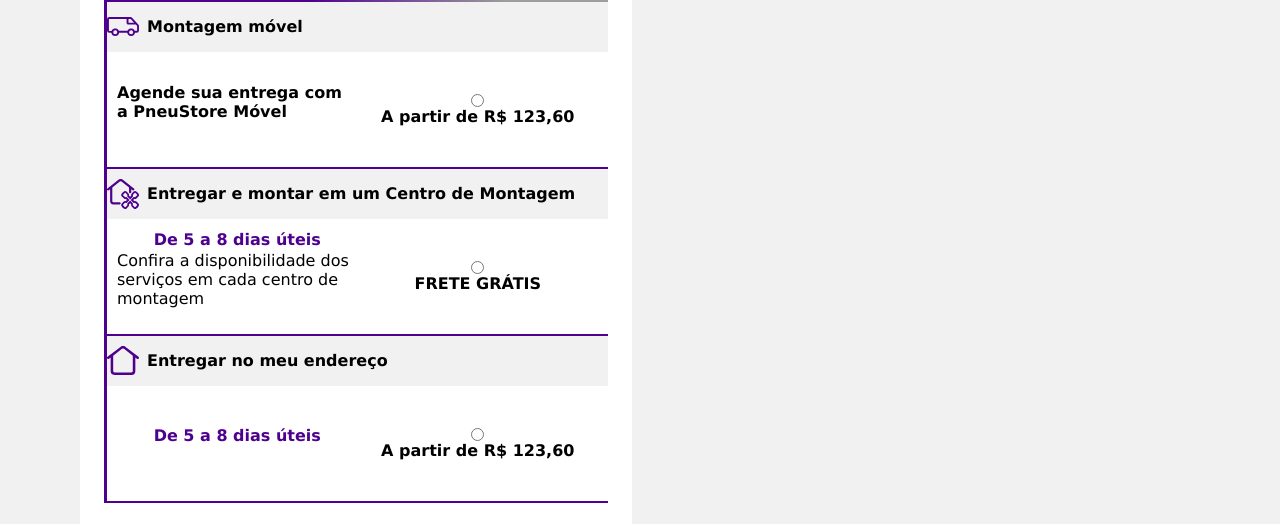
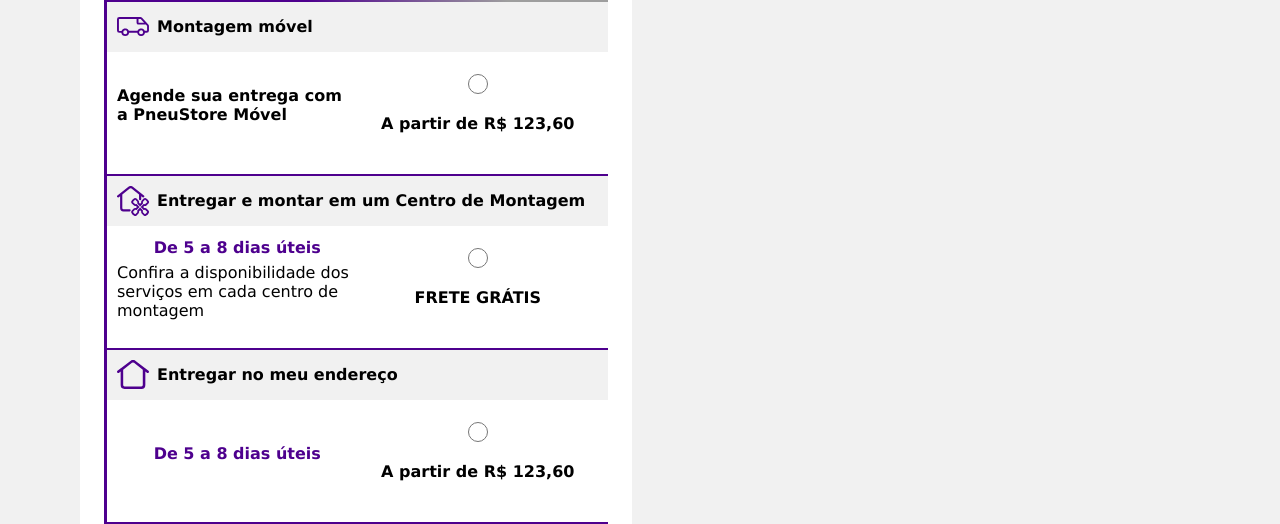
Before and after one commit to PriscilaRoza/ProjetoPneuStore, a React (Create React App) app: page / in a window 1280 px wide. Shown: the part 691-1215 px from the top of the page. Built offline with nearby package versions, Linux system fonts and the light colour scheme; no server answers; grey boxes are pictures that could not be loaded.

Commit message:
(fix):CardServices

```diff
--- a/src/components/CardServices.jsx
+++ b/src/components/CardServices.jsx
@@ -9,6 +9,7 @@ export default function CardServices() {
     return(
         <StyleCard>
             <StyleCardServices>
+                <form>
                     <div className="service__title">
                     <div>
                         <FiTruck />
@@ -34,7 +35,7 @@ export default function CardServices() {
                                         <p><strong>Agende sua entrega com a PneuStore Móvel</strong></p>
                                     </div>
                                     <div className="col-2">
-                                    <input type="radio" />
+                                        <input name="delivery" type="radio" />
                                         <div>
                                             <span>A partir de R$ 123,60</span>
                                         </div>
@@ -58,7 +59,7 @@ export default function CardServices() {
                                         <p>Confira a disponibilidade dos serviços em cada centro de montagem</p>
                                     </div>
                                     <div className="col-2">
-                                    <input type="radio" />
+                                        <input name="delivery" type="radio" />
                                         <div>
                                             <span>FRETE GRÁTIS</span>
                                         </div>
@@ -81,7 +82,7 @@ export default function CardServices() {
                                         <h4>De 5 a 8 dias úteis</h4>
                                     </div>
                                     <div className="col-2">
-                                    <input type="radio" />
+                                        <input name="delivery" type="radio" />
                                         <div>
                                             <span>A partir de R$ 123,60</span>
                                         </div>
@@ -89,6 +90,7 @@ export default function CardServices() {
                                 </div>
                             </li>
                         </ul>
+                    </form>
             </StyleCardServices>
         </StyleCard>
     );
--- a/src/pages/Home.jsx
+++ b/src/pages/Home.jsx
@@ -1,7 +1,8 @@
 import React from "react";
 import Cards from "../components/Cards";
-import Header from '../components/Header'
-import Banner from '../components/Banner'
+import Header from '../components/Header';
+import Banner from '../components/Banner';
+
 
 
 export default function Home() {
@@ -10,7 +11,6 @@ export default function Home() {
       <Header />
       <Banner />
       <Cards />
-
     </div>
   );
 }
--- a/src/styles/StyledCards.js
+++ b/src/styles/StyledCards.js
@@ -391,7 +391,9 @@ const StyleCardServices = styled.div`
       background-color: #F1F1F1;
       height: 50px;
       align-items: center;
-
+       img{
+         margin-left: 10px;
+       }
     }
     input{
     }
@@ -431,6 +433,14 @@ const StyleCardServices = styled.div`
       place-items: center;
       margin-top: 1rem;
       padding: 1rem;
+
+      input{
+        width: 20px;
+        height: 20px;
+        outline: none;
+        margin-top:-20px;
+        margin-bottom: 20px;
+      }
 }
   `;
 
```
Lines whose indentation alone changed are shown as unchanged.
